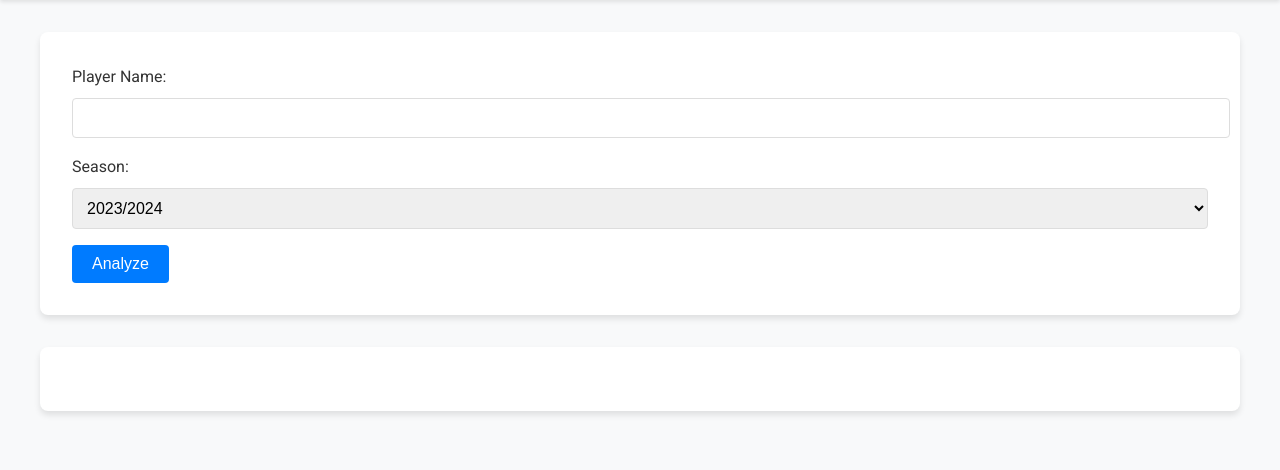
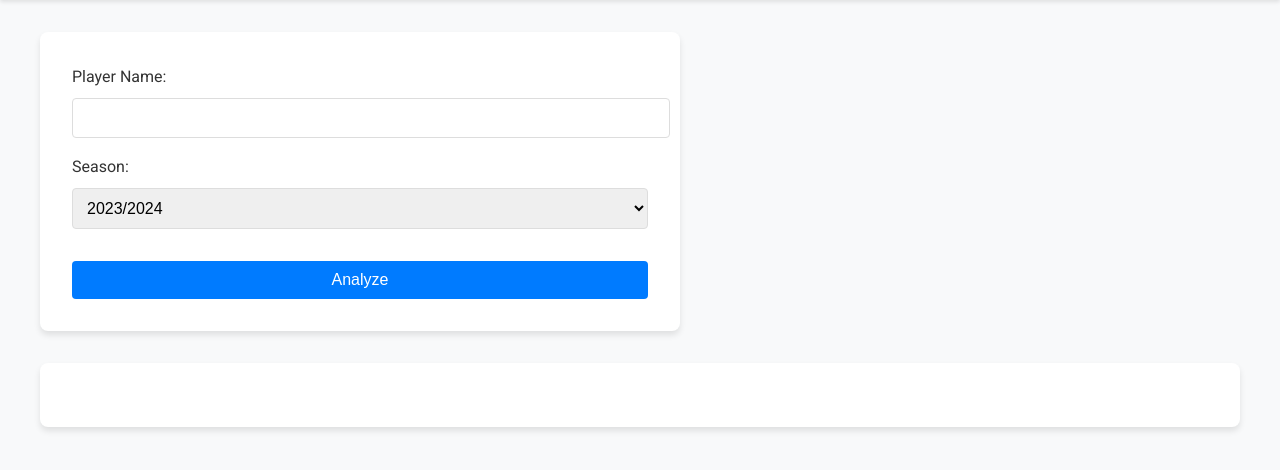
Before and after one commit to emazen/Sentiment-Pulse, a Flask app: page / in a window 1280 px wide. Shown: the part 70-540 px from the top of the page. Run offline with Flask 2, Linux system fonts and the light colour scheme.

Commit message:
UI improvements

```diff
--- a/static/css/style.css
+++ b/static/css/style.css
@@ -38,12 +38,47 @@ main.container {
   padding-top: 2rem;
 }
 
-form {
+.content-wrapper {
+  display: flex;
+  justify-content: space-between;
+  margin-bottom: 2rem;
+}
+
+.input-section, .player-info-section {
+  width: 48%;
   background-color: white;
   padding: 2rem;
   border-radius: 8px;
   box-shadow: 0 4px 6px rgba(0,0,0,0.1);
-  margin-bottom: 2rem;
+}
+
+.player-info-section {
+  display: none;
+}
+
+.player-info {
+  display: flex;
+  align-items: flex-start;
+}
+
+.player-image {
+  width: 50%;
+  max-width: 260px;
+  height: auto;
+  object-fit: cover;
+  border-radius: 8px;
+  margin-right: 1rem;
+}
+
+.player-stats {
+  width: 50%;
+}
+
+#player-form {
+  height: 100%;
+  display: flex;
+  flex-direction: column;
+  justify-content: space-between;
 }
 
 .form-group {
@@ -72,10 +107,16 @@ button {
   cursor: pointer;
   font-size: 1rem;
   transition: background-color 0.3s ease;
+  margin-top: 1rem;
 }
 
 button:hover {
   background-color: #0056b3;
+}
+
+.player-stats p {
+  margin: 0.5rem 0;
+  font-size: 1.1rem;
 }
 
 #results {
--- a/static/js/main.js
+++ b/static/js/main.js
@@ -1,6 +1,7 @@
 document.addEventListener('DOMContentLoaded', function() {
     const form = document.getElementById('player-form');
     const resultsDiv = document.getElementById('results');
+    const playerInfoSection = document.querySelector('.player-info-section');
 
     form.addEventListener('submit', function(e) {
         e.preventDefault();
@@ -18,9 +19,9 @@ document.addEventListener('DOMContentLoaded', function() {
         .then(data => {
             if (data.error) {
                 resultsDiv.innerHTML = `<p>Error: ${data.error}</p>`;
+                playerInfoSection.style.display = 'none';
             } else {
-                resultsDiv.innerHTML = `
-                    <h2>Results for ${playerName} (${season} season)</h2>
+                playerInfoSection.innerHTML = `
                 <div class="player-info">
                     <img src="${data.player_info.image_url}" alt="${data.player_info.name}" class="player-image">
                     <div class="player-stats">
@@ -29,6 +30,11 @@ document.addEventListener('DOMContentLoaded', function() {
                         <p>Assists per game: ${data.player_info.apg.toFixed(1)}</p>
                     </div>
                 </div>
+            `;
+                playerInfoSection.style.display = 'block';
+
+                resultsDiv.innerHTML = `
+                    <h2>Results for ${playerName} (${season} season)</h2>
                     <h3>Sentiment Trend</h3>
                     <div class="chart-container">
                         <iframe src="${data.chart_path}" width="100%" height="400px" scrolling="no"></iframe>
@@ -52,6 +58,7 @@ document.addEventListener('DOMContentLoaded', function() {
         })
         .catch(error => {
             resultsDiv.innerHTML = `<p>Error: ${error.message}</p>`;
+            playerInfoSection.style.display = 'none';
         });
     });
 });
--- a/templates/index.html
+++ b/templates/index.html
@@ -12,8 +12,12 @@
             <h1>NBA Player Sentiment Analysis</h1>
         </div>
     </header>
+
     <main class="container">
+        <div class="content-wrapper">
+            <div class="input-section">
                 <form id="player-form">
+                    <div>
                         <div class="form-group">
                             <label for="player-name">Player Name:</label>
                             <input type="text" id="player-name" name="player_name" required>
@@ -32,10 +36,15 @@
                                 <option value="2015/2016">2015/2016</option>
                             </select>
                         </div>
+                    </div>
                     <button type="submit">Analyze</button>
                 </form>
+            </div>
+            <div class="player-info-section"></div>
+        </div>
         <div id="results"></div>
     </main>
+
     <script src="/static/js/main.js"></script>
 </body>
 </html>
```
Also changed, not shown: other parts of static/css/style.css (+18 -24 lines), static/images/points_chart.html (+4 -4 lines), static/images/sentiment_chart.html (+4 -4 lines), static/images/word_cloud_1722432470.png (added), static/images/word_cloud_1722432700.png (added), static/images/word_cloud_1722432761.png (added), static/images/word_cloud_1722432793.png (added), static/images/word_cloud_1722435425.png (added), static/images/word_cloud_1722435670.png (added). Lines whose indentation alone changed are shown as unchanged.
